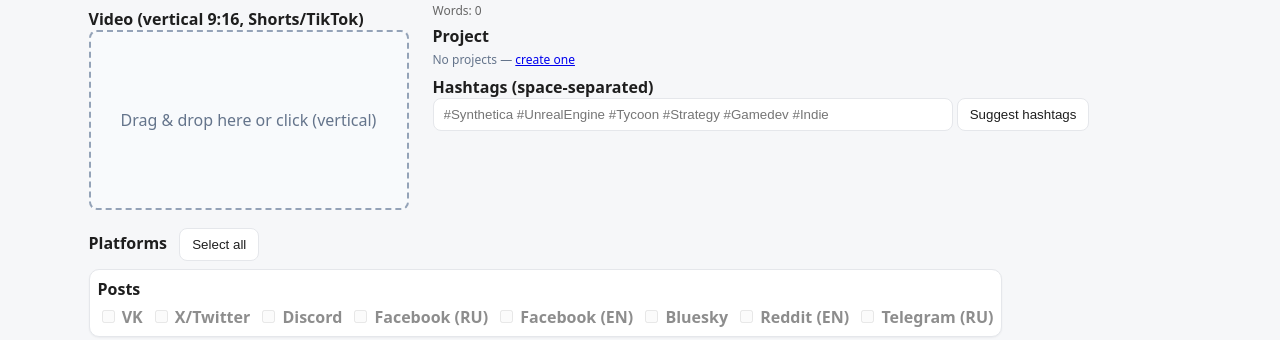
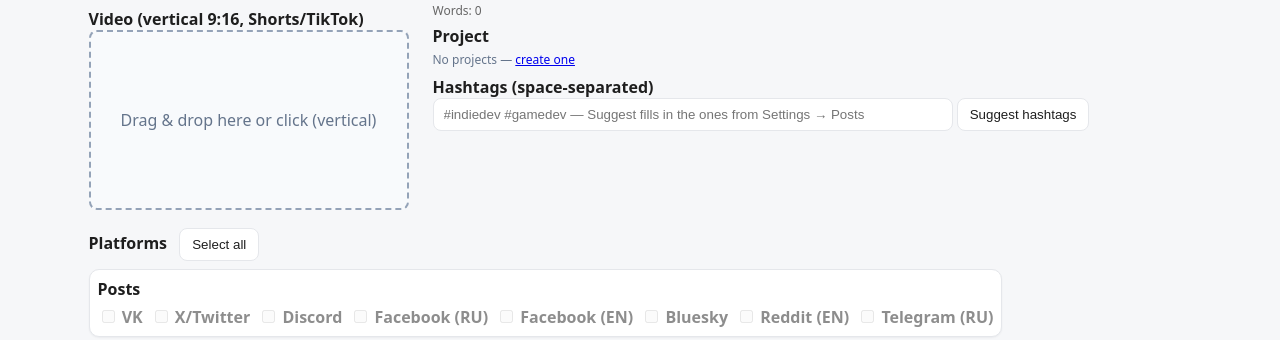
Before and after one commit to Sargonius/IndiePulseApp, a FastAPI app: page /news in a window 1280 px wide. Shown: the part 467-807 px from the top of the page. Run offline with FastAPI, Linux system fonts and the light colour scheme; data that the repository does not hold is empty; some libraries are stand-ins or nearby versions.

Commit message:
Neutral examples where a new user would see someone else's
Placeholders and labels that showed the first install's own names: the
outreach pitch and signature ("Project Apocalypse", the developer's name) now
use the project's own name, the Shorts player preview shows @yourchannel, the
old /news form's hashtag placeholder points at Settings → Posts, and the
Facebook module is "a Page per language" rather than "RU and EN". The
marketing guide keeps its worked examples: they are examples.

Co-Authored-By: Claude Opus 5.5 <noreply@anthropic.com>

```diff
--- a/app/core/modules.py
+++ b/app/core/modules.py
@@ -42,7 +42,7 @@ MODULES: list[Module] = [
 	_platform("x", "X / Twitter", "Posts with media (OAuth 2; API credits are paid)", ("x",), ("x",)),
 	_platform("youtube", "YouTube", "Videos and Shorts, channel stats (Google Cloud project)", ("yt",),
 			  ("youtube",)),
-	_platform("facebook", "Facebook", "Posts to Pages (RU and EN)", ("fb_ru", "fb_en"), ("facebook",)),
+	_platform("facebook", "Facebook", "Posts to Pages (a Page per language)", ("fb_ru", "fb_en"), ("facebook",)),
 	_platform("instagram", "Instagram Reels", "Reels through the Instagram Graph API", ("ig_reels",)),
 	_platform("reddit", "Reddit", "Posts to subreddits (script app)", ("reddit",)),
 	_platform("tiktok", "TikTok", "Videos into the TikTok app's drafts: finish them there", ("tiktok",),
--- a/app/templates/news.html
+++ b/app/templates/news.html
@@ -48,7 +48,7 @@
 					<span class="muted" style="font-size:12px;">Loading...</span>
 				</div>
 				<label>Hashtags (space-separated)</label><br/>
-                <input id="tags_input" type="text" name="tags" value="{{ draft.tags if draft else '' }}" placeholder="#Synthetica #UnrealEngine #Tycoon #Strategy #Gamedev #Indie" style="width: 520px;" />
+                <input id="tags_input" type="text" name="tags" value="{{ draft.tags if draft else '' }}" placeholder="#indiedev #gamedev — Suggest fills in the ones from Settings → Posts" style="width: 520px;" />
                 <button type="button" class="btn" hx-post="/api/hashtags/suggest" hx-include="#text_ru" hx-target="#tags_input" hx-swap="outerHTML" hx-indicator="#tags_status">Suggest hashtags</button>
                 <span id="tags_status" class="htmx-indicator" style="margin-left:8px;color:#666;display:none;">Generating...</span>
                 <div id="tags_target" style="display:none;"></div>
--- a/app/templates/outreach.html
+++ b/app/templates/outreach.html
@@ -211,10 +211,10 @@
   <h3>Letter settings <span class="muted">· {{ project.name }}</span></h3>
   <form method="post" action="/api/outreach/{{ project.id }}/settings" class="or-form">
     <label>Pitch <span class="muted">— what the game is, what’s new, why now. The letter uses only these facts.</span>
-      <textarea name="pitch" rows="5" maxlength="3000" placeholder="Project Apocalypse is a zombie-survival city builder… The new update rebuilds the core loop: … It’s 50% off until …">{{ cfg.pitch }}</textarea></label>
+      <textarea name="pitch" rows="5" maxlength="3000" placeholder="{{ project.name }} is a … (genre, the hook). The new update …: what changed. It’s 50% off until …">{{ cfg.pitch }}</textarea></label>
     <div class="or-form-row">
       <label>Extra links <span class="muted">(trailer, press kit — one per line)</span><textarea name="links" rows="2" maxlength="1000">{{ cfg.links }}</textarea></label>
-      <label>Signature<textarea name="signature" rows="2" maxlength="300" placeholder="Evgeny, solo dev of Project Apocalypse">{{ cfg.signature }}</textarea></label>
+      <label>Signature<textarea name="signature" rows="2" maxlength="300" placeholder="Your name, solo dev of {{ project.name }}">{{ cfg.signature }}</textarea></label>
     </div>
     <div class="or-form-row or-form-row--small">
       <label>Game languages <input type="text" name="languages" value="{{ cfg.languages }}" title="Creators speaking these get a bonus (codes: en, ru, ja, zh…)"></label>
--- a/app/templates/shorts.html
+++ b/app/templates/shorts.html
@@ -142,7 +142,7 @@
 				<div class="pv-count" id="pv_yt_title_count"></div>
 				<div class="pv-label">As shown in the player</div>
 				<div class="pv-player">
-					<div class="pv-player-handle">👤 @SargoniusGames</div>
+					<div class="pv-player-handle">👤 @yourchannel</div>
 					<div class="pv-player-title" id="pv_yt_player"></div>
 				</div>
 				<div class="pv-count">the player shows <b>1 line</b> (mobile ~2) — put the key part in the first ~20 characters</div>
```
